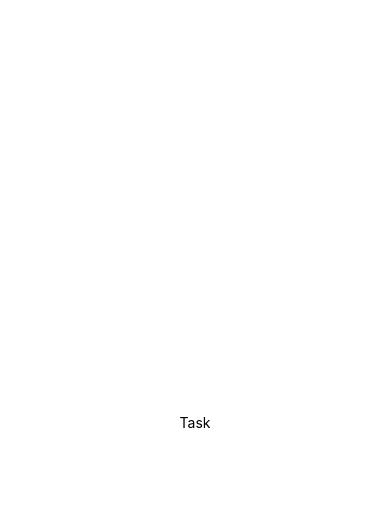
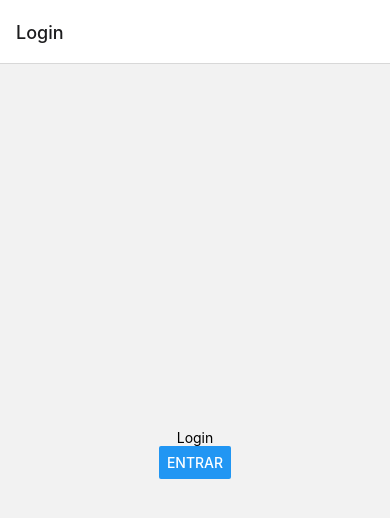
Before and after one commit to YaakovMS/Mobile, a React Native app in the folder Task/: screen /Login in a window 390 px wide. Shown: the top 518 px of the page. Built offline with nearby package versions, Linux system fonts and the light colour scheme.

Commit message:
Close #17 : Navegação em modelo Stack

```diff
--- a/Task/App.js
+++ b/Task/App.js
@@ -1,20 +1,11 @@
-import { StatusBar } from 'expo-status-bar';
-import { StyleSheet, Text, View } from 'react-native';
+import React from 'react';
+import { NavigationContainer } from '@react-navigation/native';
+import MyStack from './src/routes/Stack';
 
 export default function App() {
   return (
-    <View style={styles.container}>
-      <Text>Task</Text>
-      <StatusBar style="auto" />
-    </View>
+    <NavigationContainer>
+      <MyStack />
+    </NavigationContainer>
   );
 }
-
-const styles = StyleSheet.create({
-  container: {
-    flex: 1,
-    backgroundColor: '#fff',
-    alignItems: 'center',
-    justifyContent: 'center',
-  },
-});
--- a/Task/package.json
+++ b/Task/package.json
@@ -9,10 +9,12 @@
     "web": "expo start --web"
   },
   "dependencies": {
+    "@react-navigation/stack": "^6.3.18",
     "expo": "~49.0.13",
     "expo-status-bar": "~1.6.0",
     "react": "18.2.0",
-    "react-native": "0.72.5"
+    "react-native": "0.72.5",
+    "react-native-gesture-handler": "~2.12.0"
   },
   "devDependencies": {
     "@babel/core": "^7.20.0"
--- /dev/null
+++ b/Task/src/routes/Stack.js
@@ -0,0 +1,17 @@
+import { createStackNavigator } from '@react-navigation/stack';
+import Home from '../screens/Home';
+import Login from '../screens/Login';
+
+
+const Stack = createStackNavigator();
+
+function MyStack() {
+  return (
+    <Stack.Navigator initialRouteName='Login'>
+      <Stack.Screen name="Home" component={Home} />
+      <Stack.Screen name="Login" component={Login} />
+
+    </Stack.Navigator>
+  );
+}
+export default MyStack
--- a/Task/src/screens/Home.js
+++ b/Task/src/screens/Home.js
@@ -0,0 +1,25 @@
+import React from 'react';
+import { View ,Text,StyleSheet} from 'react-native';
+
+
+function Home() {
+    return (
+        <View style={styles.Container}>
+
+            <Text> Home </Text>
+
+
+        </View>
+     );
+}
+
+const styles = StyleSheet.create({
+    Container: {
+      flex: 1,
+      justifyContent: "center",
+      alignItems: "center",
+      padding: 10,
+    },
+  });
+
+export default Home;
--- a/Task/src/screens/Login.js
+++ b/Task/src/screens/Login.js
@@ -0,0 +1,22 @@
+import React from "react";
+import { View, Text, Button, StyleSheet } from "react-native";
+
+function Login({ navigation }) {
+  return (
+    <View style={styles.Container}>
+      <Text> Login </Text>
+      <Button title="Entrar" onPress={() => navigation.navigate("Home")} />
+    </View>
+  );
+}
+
+const styles = StyleSheet.create({
+  Container: {
+    flex: 1,
+    justifyContent: "center",
+    alignItems: "center",
+    padding: 10,
+  },
+});
+
+export default Login;
```
Also changed, not shown: Task/src/routes/Drawer.js (added), 1 other file (tests, documents, lock files or other folders).
